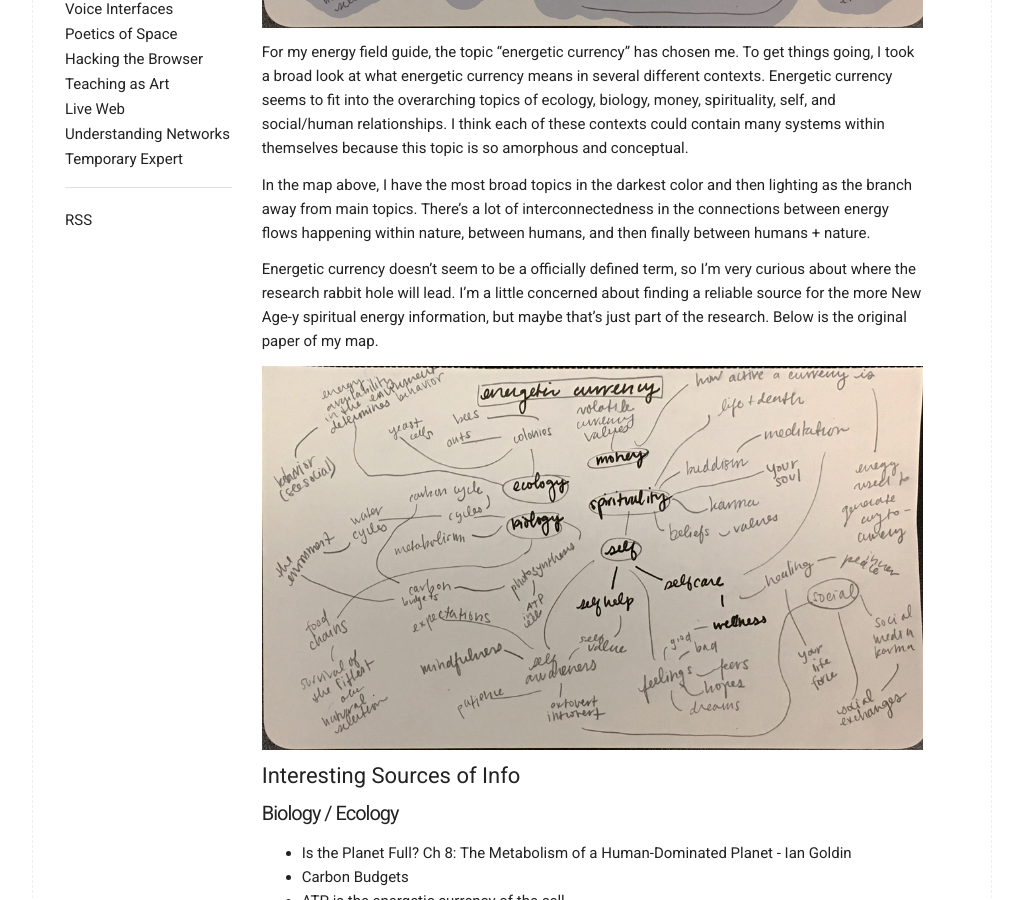
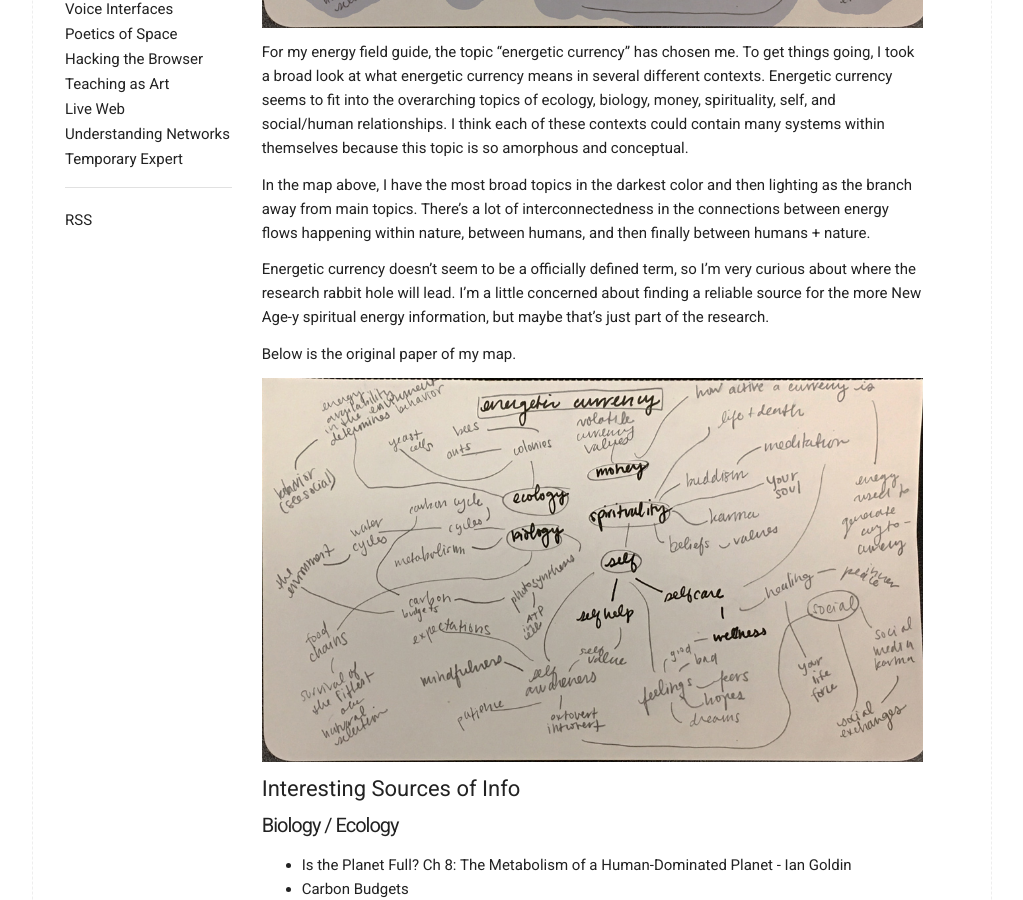
Before and after one commit to bevchou/bevchou.github.io, a Jekyll site: the page built from _posts/2018-09-21-a-broad-overview-of-energetic-currency.md, in a window 1280 px wide and 900 px high, scrolled down 575 px. Shown: the whole window, without its empty margins (128-1151 px from the left). Built offline with Jekyll 4.4.1, drawn with Linux system fonts in a browser that asks for light colours; comment, search, counter and statistics services are not loaded.

Commit message:
update url

```diff
--- a/_posts/2018-09-21-a-broad-overview-of-energetic-currency.md
+++ b/_posts/2018-09-21-a-broad-overview-of-energetic-currency.md
@@ -14,15 +14,19 @@
 ---
 
 
-![color map](/assets/temp-exp/systems-map-colors.jpg)
+![color map]({{ site.baseurl }}/assets/temp-exp/systems-map-colors.jpg)
 
 For my energy field guide, the topic "energetic currency" has chosen me. To get things going, I took a broad look at what energetic currency means in several different contexts. Energetic currency seems to fit into the overarching topics of ecology, biology, money, spirituality, self, and social/human relationships. I think each of these contexts could contain many systems within themselves because this topic is so amorphous and conceptual.
 
 In the map above, I have the most broad topics in the darkest color and then lighting as the branch away from main topics. There's a lot of interconnectedness in the connections between energy flows happening within nature, between humans, and then finally between humans + nature.
 
-Energetic currency doesn't seem to be a officially defined term, so I'm very curious about where the research rabbit hole will lead. I'm a little concerned about finding a reliable source for the more New Age-y spiritual energy information, but maybe that's just part of the research. Below is the original paper of my map.
+Energetic currency doesn't seem to be a officially defined term, so I'm very curious about where the research rabbit hole will lead. I'm a little concerned about finding a reliable source for the more New Age-y spiritual energy information, but maybe that's just part of the research.
 
-![plain map](/assets/temp-exp/systems-map-original.jpg)
+<!--more-->
+
+Below is the original paper of my map.
+
+![plain map]({{ site.baseurl }}/assets/temp-exp/systems-map-original.jpg)
 
 ## Interesting Sources of Info
 
```
Also changed, not shown: _posts/2018-09-18-color-chat.md (+1 -1 lines), assets/temp-exp/taxonomy-version-1.jpg (added), 2 other files.
